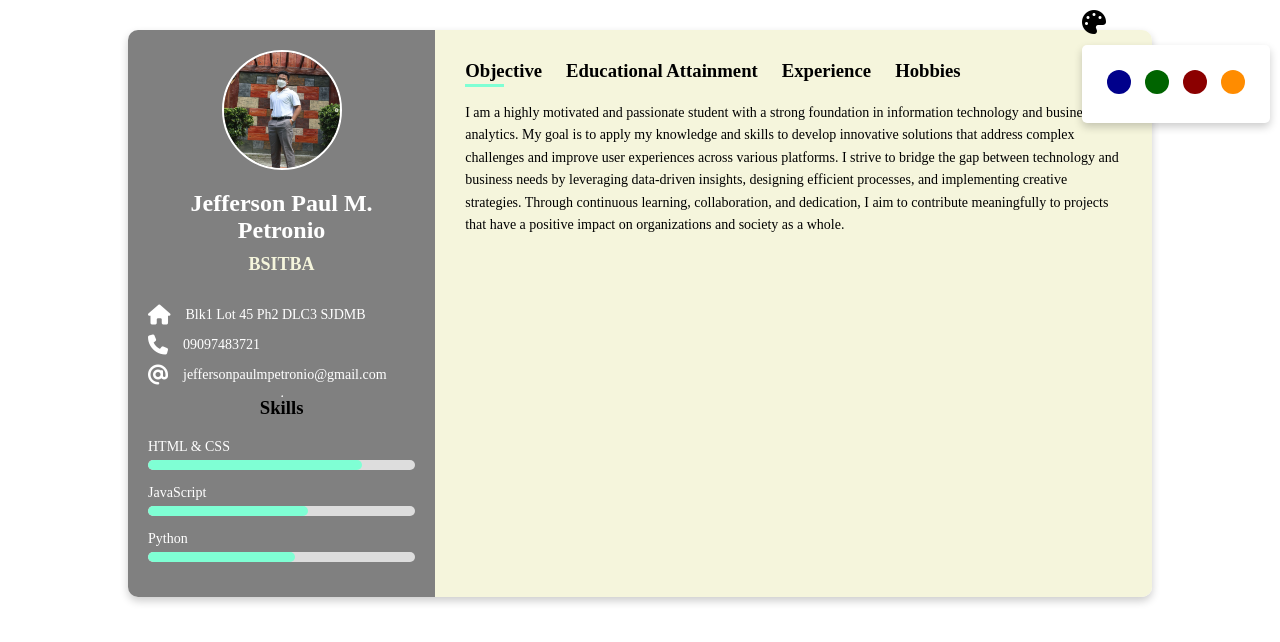
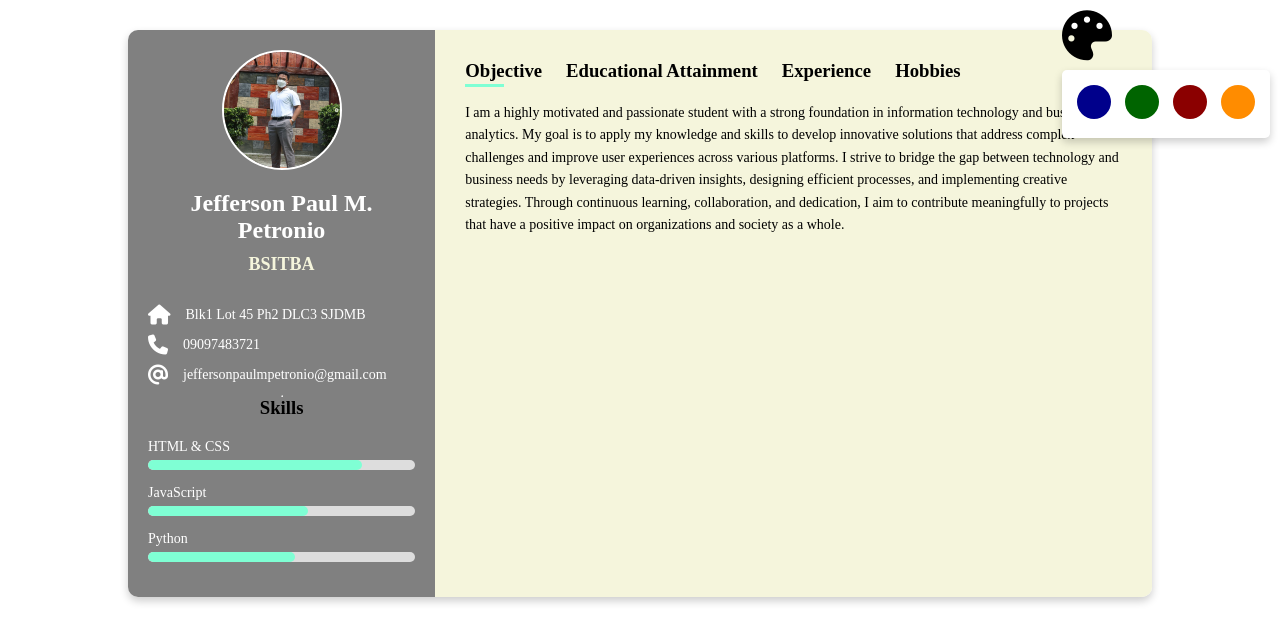
Before and after one commit to Jeffersoncool0905/Jeffersoncool0905.github.io, a plain HTML site: page TSA1/index.html in a window 1280 px wide. Both pictures are taken after a click on the icon 1258 px from the left and 22 px from the top of the page. Drawn offline with Linux system fonts and the light colour scheme.

Commit message:
style.css

```diff
--- a/TSA1/style.css
+++ b/TSA1/style.css
@@ -13,7 +13,7 @@
 }
 
 .color-picker i {
-    font-size: 24px;
+    font-size: 50px;
     cursor: pointer;
 }
 
@@ -21,14 +21,14 @@
     display: none;
     margin-top: 10px;
     background: white;
-    padding: 20px;
+    padding: 10px;
     border-radius: 5px;
     box-shadow: 0 4px 8px rgba(0, 0, 0, 0.2);
 }
 
 .color-option {
-    width: 24px;
-    height: 24px;
+    width: 34px;
+    height: 34px;
     border-radius: 50%;
     margin: 5px;
     cursor: pointer;
```
